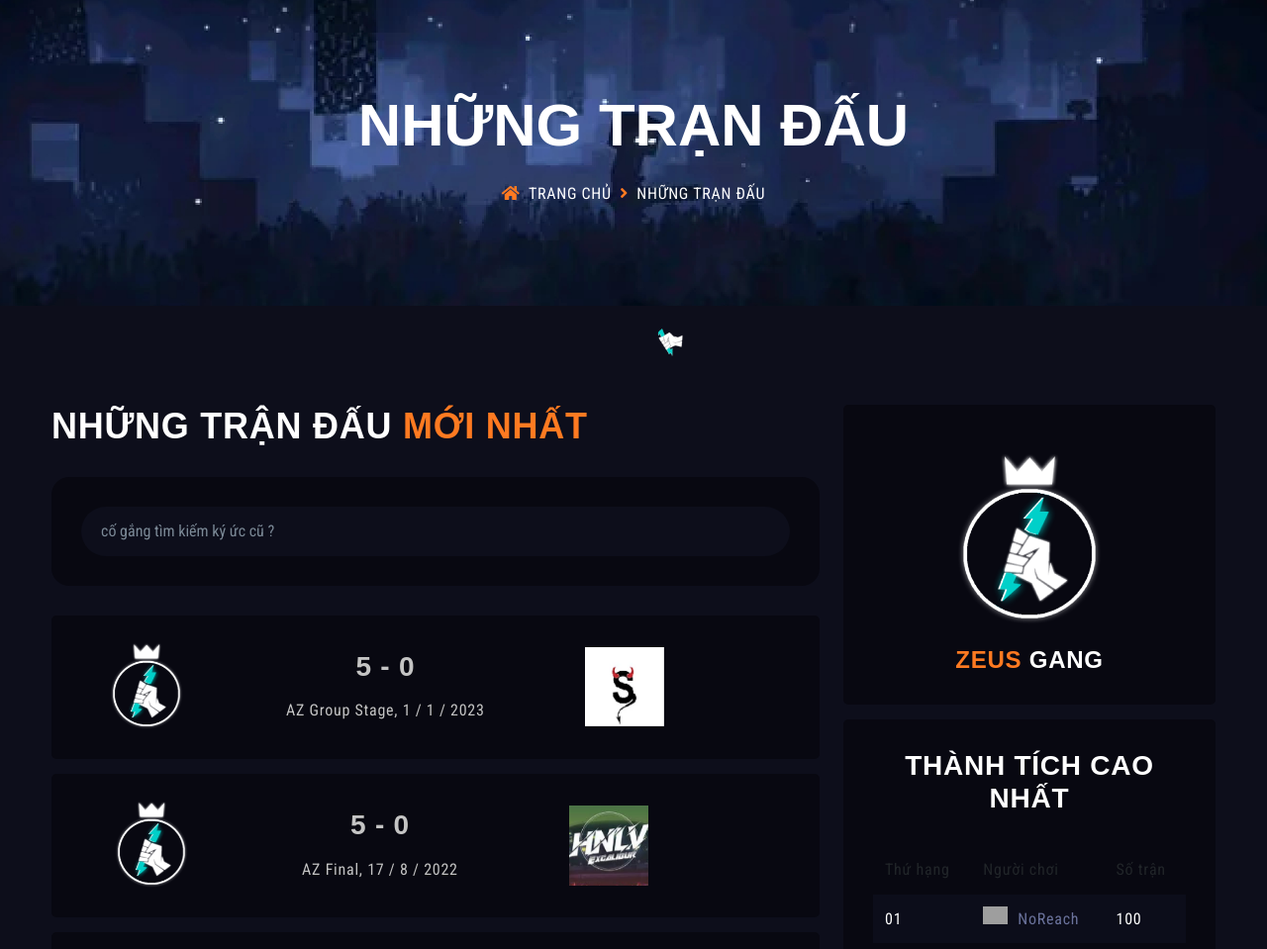
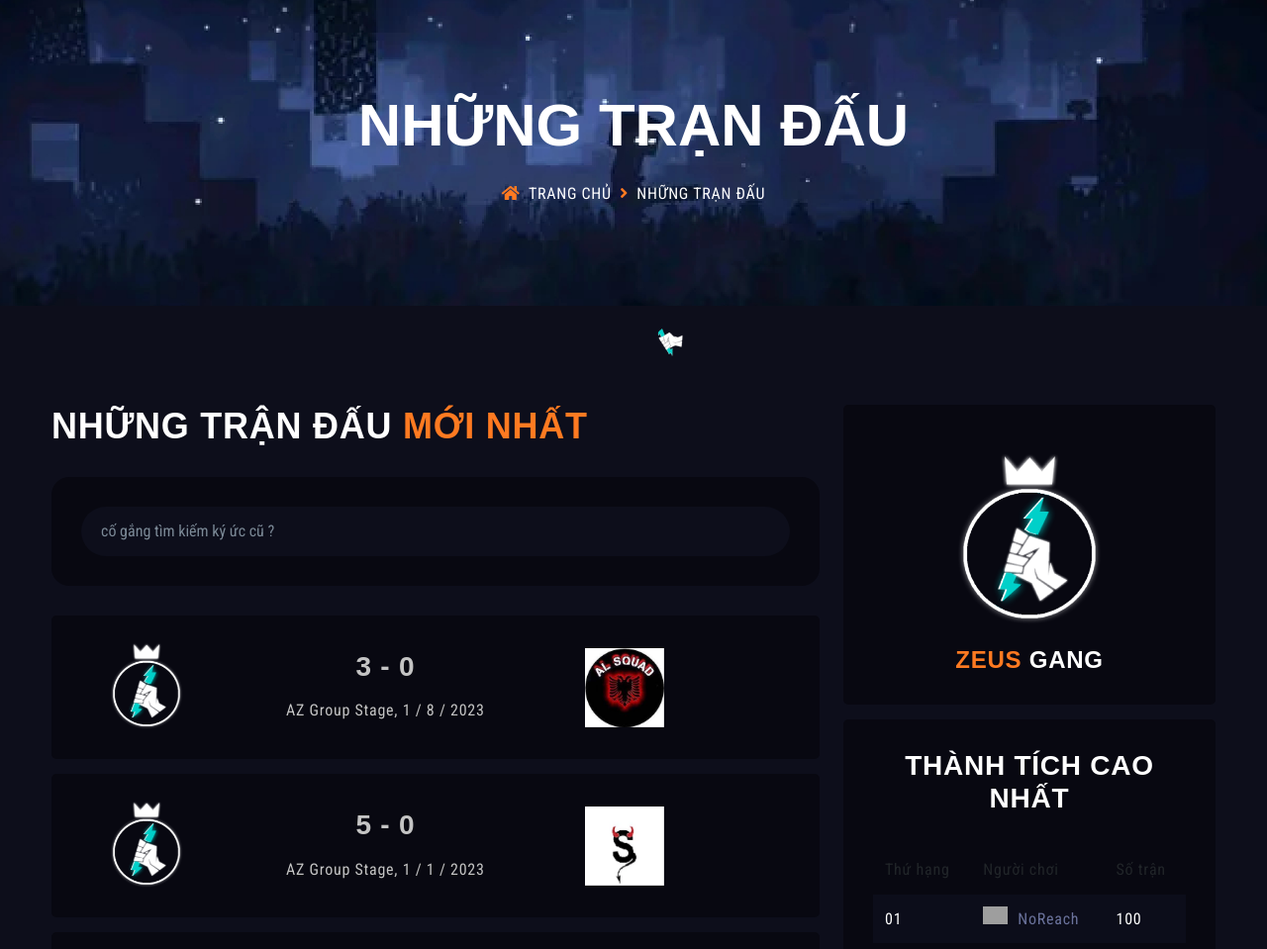
Before and after one commit to zeusgangproject/vietnam, a plain HTML site: page tournaments.html in a window 1280 px wide. Shown: the part 79-1038 px from the top of the page at 99% size. Drawn offline with Linux system fonts and the light colour scheme; grey boxes are pictures that could not be loaded.

Commit message:
new match

```diff
--- a/tournaments.html
+++ b/tournaments.html
@@ -125,6 +125,35 @@
         name="search" placeholder="cố gắng tìm kiếm ký ức cũ ?">
                                     </form></div>
 <ol id='list'>
+<li  class="search">
+<div class="footer-menu-wrap">
+                     <div class="single-match-list">
+                        <div class="match-box-left">
+                           <div class="gamer-image">
+                              <a href="#"><img src="assets/img/team/zeusgang.png" alt="gamer"></a>
+                           </div>
+                        </div>
+                        <div class="match-box-middle">
+                           <div class="matchcountdown">
+                           </div>
+                           <div class="match-vs">
+                              <h3></h3>
+                           </div>
+<h3>3 - 0</h3>
+                           <div class="match-action">
+                              <p>AZ Group Stage, 1 / 8 / 2023</p>
+                           </div>
+                        </div>
+                        <div class="match-box-right">
+                           <div class="gamer-image">
+                              <a href="#"><img src="assets/img/team/al squad.png" alt="gamer"></a>
+                           </div>
+                        </div>
+                        <div class="match-box-action">
+
+                        </div>
+                     </div></div></li>
+                     <!--/.end single list-->
 <li  class="search">
 <div class="footer-menu-wrap">
                      <div class="single-match-list">
```
